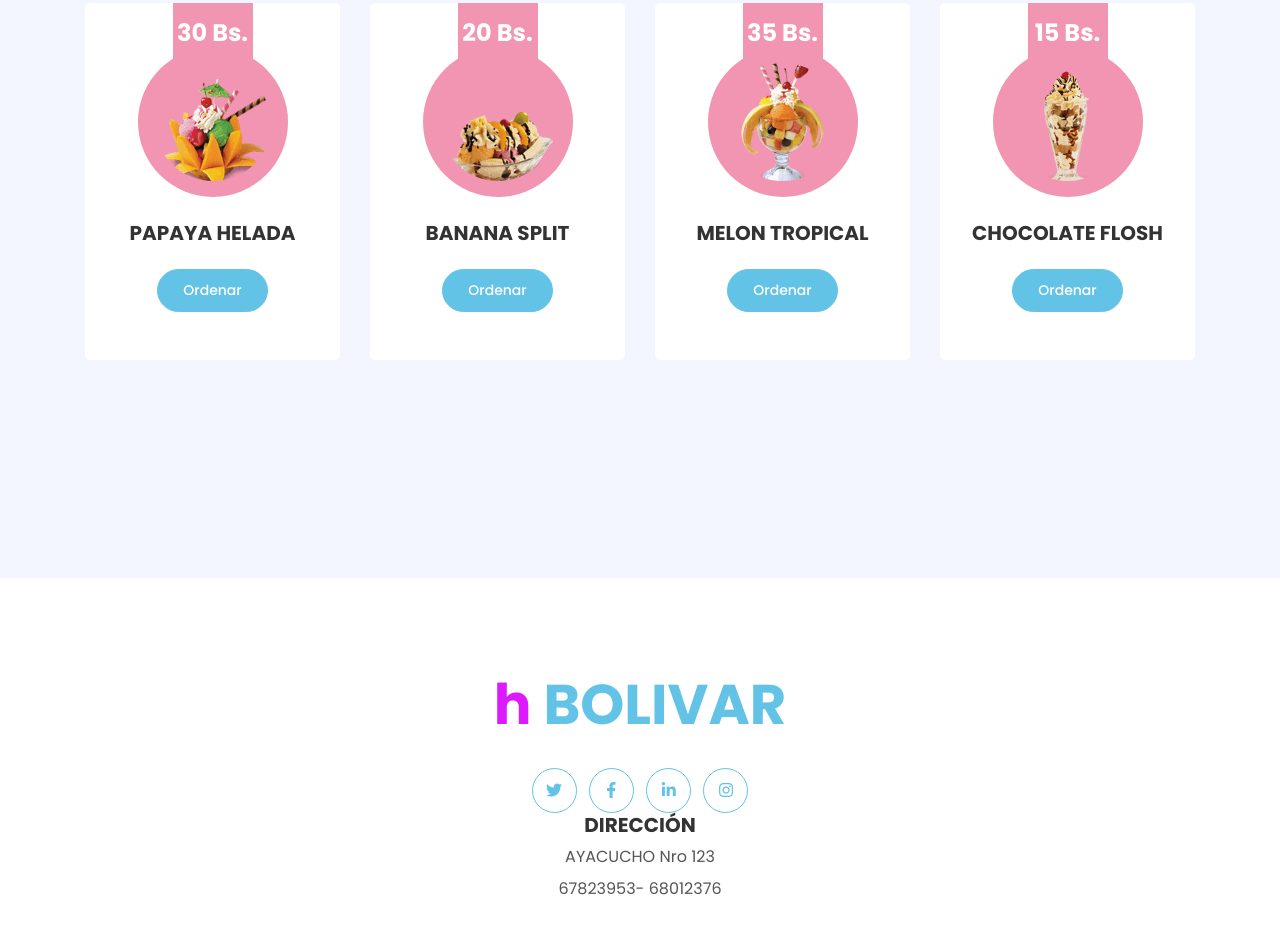
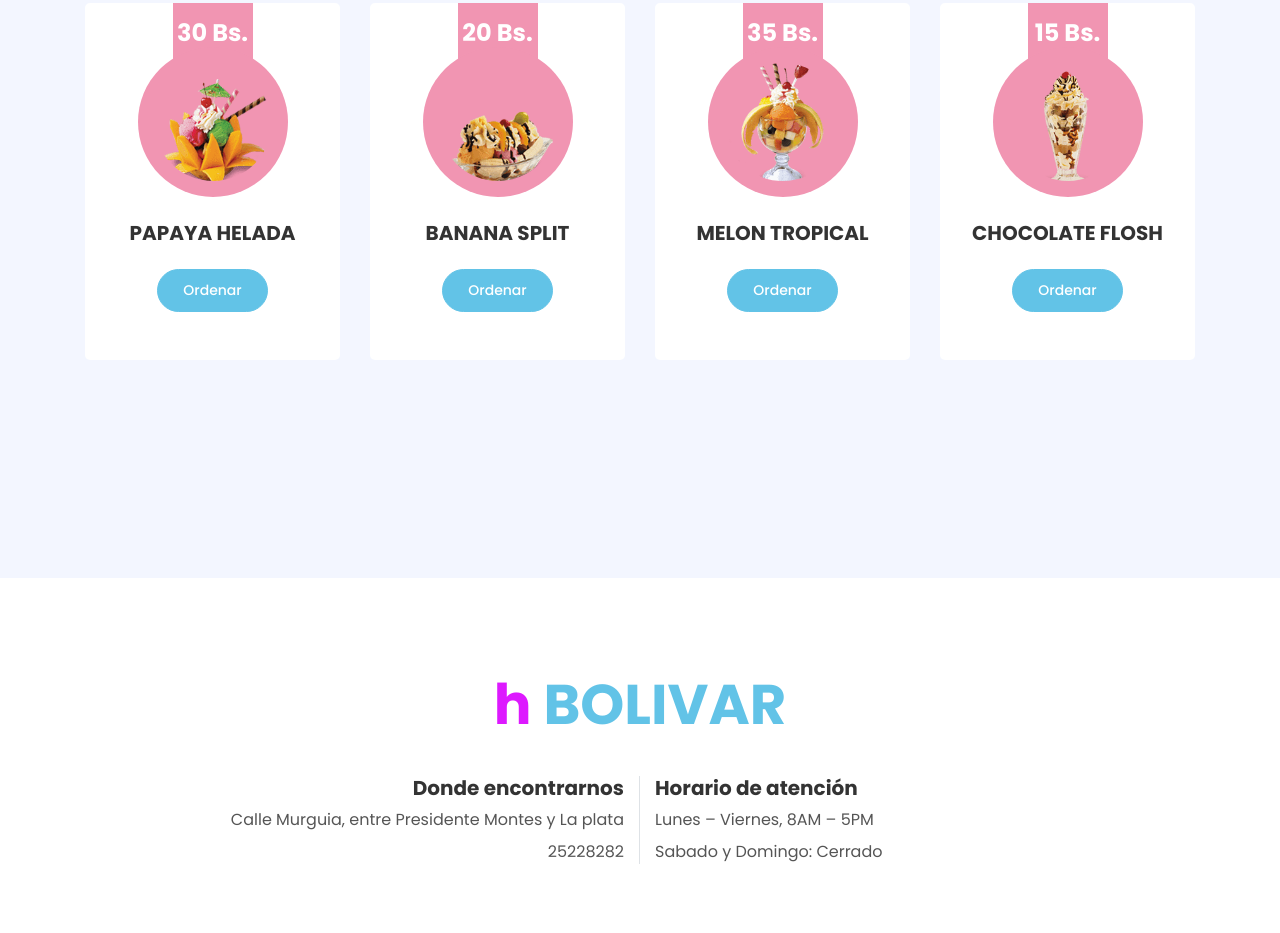
Before and after one commit to CristiamFlores/GrupoNineTallerAPI.NET, a plain HTML site: page productos.html in a window 1280 px wide. Shown: the part 1204-2137 px from the top of the page. Drawn offline with nearby package versions, Linux system fonts and the light colour scheme.

Commit message:
Add files via upload

```diff
--- a/productos.html
+++ b/productos.html
@@ -27,7 +27,7 @@
 </head>
 
 <body>
-     <!-- Topbar Start -->
+    <!-- Topbar Start -->
     <div class="container-fluid bg-primary py-3 d-none d-md-block">
         <div class="container">
             <div class="row">
@@ -38,15 +38,12 @@
                 </div>
                 <div class="col-md-6 text-center text-lg-right">
                     <div class="d-inline-flex align-items-center">
-
                     </div>
                 </div>
             </div>
         </div>
     </div>
     <!-- Topbar End -->
-
-
 
     <!-- Navbar Start -->
     <div class="container-fluid position-relative nav-bar p-0">
@@ -205,7 +202,7 @@
     <!-- Products End -->
 
 
- <!-- Footer Start -->
+    <!-- Footer Start -->
     <div class="container-fluid footer bg-light py-5" style="margin-top: 90px;">
         <div class="container text-center py-5">
             <div class="row">
@@ -214,21 +211,26 @@
                         <h1 class="m-0 mt-n2 display-4 text-primary"><span class="text-secondary">h </span>BOLIVAR</h1>
                     </a>
                 </div>
-                <div class="col-12 mb-4">
-                    <a class="btn btn-outline-secondary btn-social mr-2" href="#"><i class="fab fa-twitter"></i></a>
-                    <a class="btn btn-outline-secondary btn-social mr-2" href="#"><i class="fab fa-facebook-f"></i></a>
-                    <a class="btn btn-outline-secondary btn-social mr-2" href="#"><i class="fab fa-linkedin-in"></i></a>
-                    <a class="btn btn-outline-secondary btn-social" href="#"><i class="fab fa-instagram"></i></a>
-                        <div class="">
-                            <h5 class="font-weight-bold mb-2">DIRECCIÓN</h5>
-                            <p class="mb-2">AYACUCHO Nro 123</p>
-                            <p class="mb-0">67823953- 68012376</p>
+
+                <div class="col-12 mt-2 mb-4">
+                    <div class="row">
+                        <div class="col-sm-6 text-center text-sm-right border-right mb-3 mb-sm-0">
+                            <h5 class="font-weight-bold mb-2">Donde encontrarnos</h5>
+                            <p class="mb-2">Calle Murguia, entre Presidente Montes y La plata</p>
+                            <p class="mb-0">25228282</p>
                         </div>
+                        <div class="col-sm-6 text-center text-sm-left">
+                            <h5 class="font-weight-bold mb-2">Horario de atención</h5>
+                            <p class="mb-2">Lunes – Viernes, 8AM – 5PM</p>
+                            <p class="mb-0">Sabado y Domingo: Cerrado</p>
+                        </div>
+                    </div>
+                </div>
+
             </div>
         </div>
     </div>
     <!-- Footer End -->
-
 
     <!-- Back to Top -->
     <a href="#" class="btn btn-secondary px-2 back-to-top"><i class="fa fa-angle-double-up"></i></a>
```
